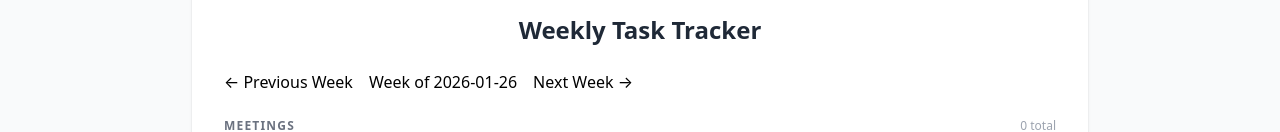
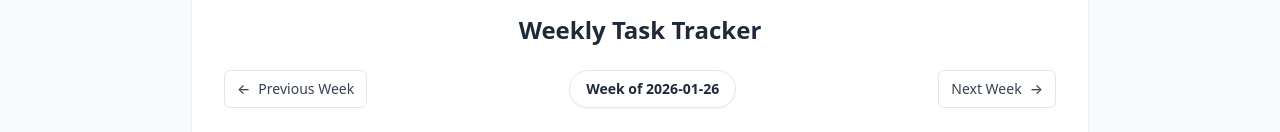
Before and after one commit to alton-michaux/work-smarter, a Next.js app in the folder frontend/: page /tasks/tracker in a window 1280 px wide. Shown: the part 122-254 px from the top of the page. Built offline with nearby package versions, Linux system fonts and the light colour scheme; no server answers.

Commit message:
weekly tracker makeover - much needed

```diff
--- a/frontend/components/ui/WeekSelector.tsx
+++ b/frontend/components/ui/WeekSelector.tsx
@@ -11,10 +11,28 @@ export default function WeekSelector({ selectedWeek, onWeekChange }: Props) {
   };
 
   return (
-    <div className="flex items-center gap-4 mb-4">
-      <button onClick={() => changeWeek(-1)}>← Previous Week</button>
-      <div>Week of {selectedWeek}</div>
-      <button onClick={() => changeWeek(1)}>Next Week →</button>
+    <div className="mb-6 flex flex-col sm:flex-row sm:items-center sm:justify-between gap-3">
+      <button
+        onClick={() => changeWeek(-1)}
+        className="inline-flex items-center justify-center rounded-md border px-3 py-2 text-sm font-medium text-gray-700 hover:bg-gray-50 transition"
+      >
+        <span className="mr-2">←</span>
+        Previous Week
+      </button>
+
+      <div className="flex justify-center">
+        <div className="rounded-full border bg-white px-4 py-2 text-sm font-semibold text-gray-800 shadow-sm">
+          Week of <span className="font-bold">{selectedWeek}</span>
+        </div>
+      </div>
+
+      <button
+        onClick={() => changeWeek(1)}
+        className="inline-flex items-center justify-center rounded-md border px-3 py-2 text-sm font-medium text-gray-700 hover:bg-gray-50 transition"
+      >
+        Next Week
+        <span className="ml-2">→</span>
+      </button>
     </div>
   );
 }
```
